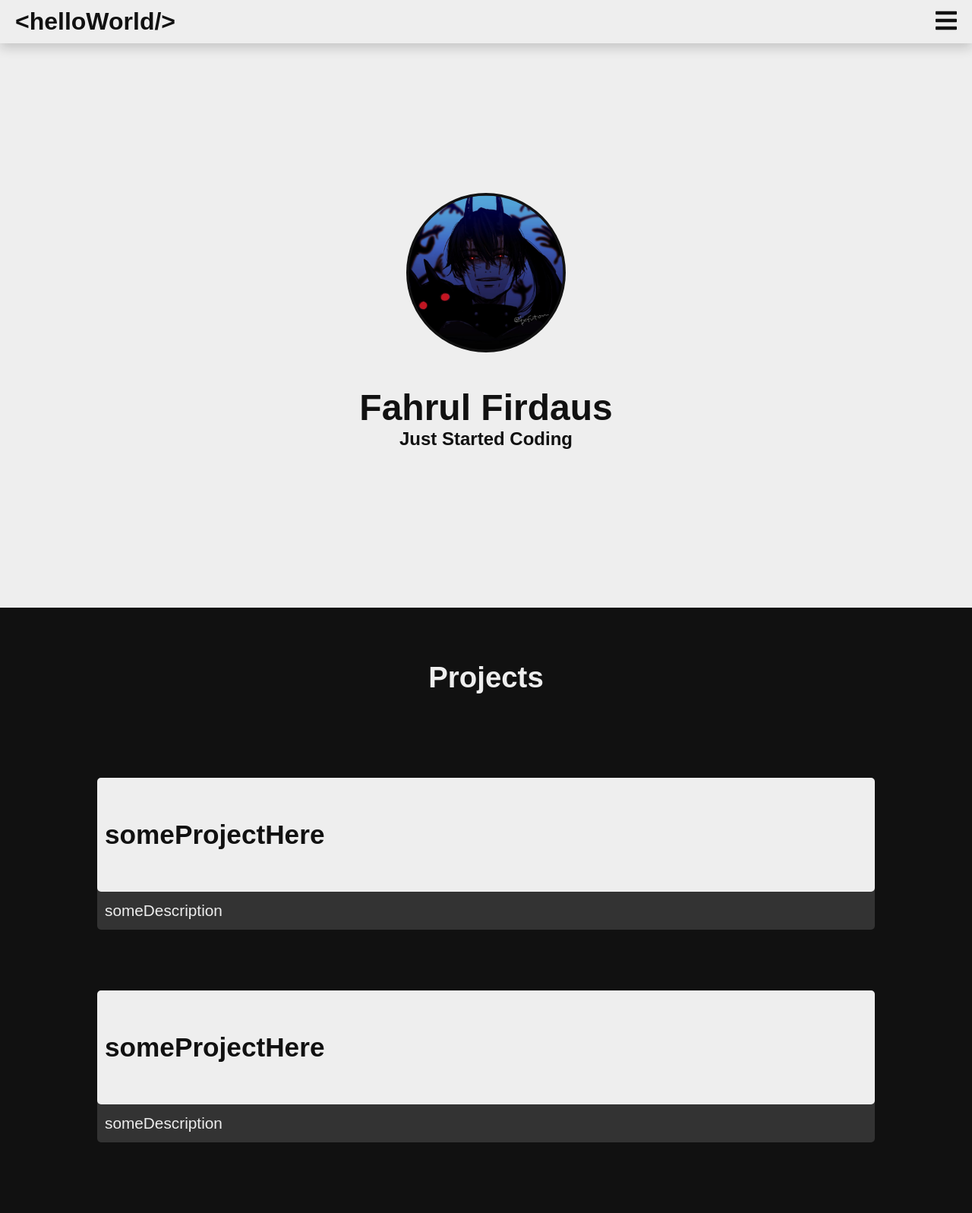
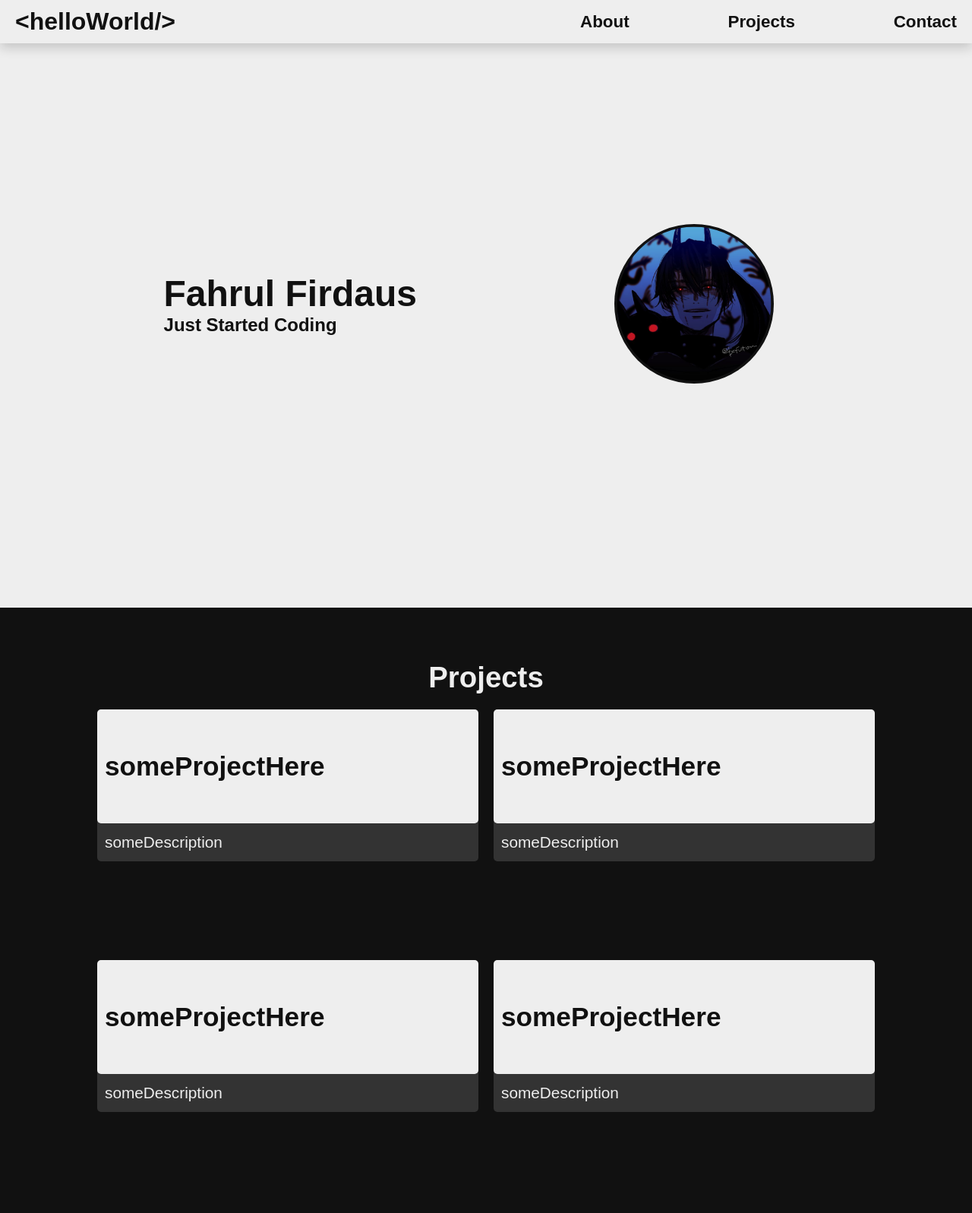
Before and after one commit to eiaryuel/portfolio-website, a plain HTML site: page index.html in a window 1280 px wide. Shown: the top 1597 px of the page at 76% size. Drawn offline with Linux system fonts and the light colour scheme.

Commit message:
tablet media screen

```diff
--- a/index.html
+++ b/index.html
@@ -54,28 +54,48 @@
               <p>someDescription</p>
             </div>
           </a>
+          <a href="#"
+            ><div class="project project-tablet">
+              <h1>someProjectHere</h1>
+              <p>someDescription</p>
+            </div>
+          </a>
+          <a href="#"
+            ><div class="project project-tablet">
+              <h1>someProjectHere</h1>
+              <p>someDescription</p>
+            </div>
+          </a>
         </div>
       </div>
 
       <div class="contact" id="contact">
         <h1 class="tittle">Contact Me</h1>
         <div class="sm-tile">
+          <a href="https://www.facebook.com/profile.php?id=100073129131146" target="_blank">
             <div class="grid">
               <i class="fab fa-facebook-f"></i>
               <p>Facebook</p>
             </div>
+          </a>
+          <a href="https://www.instagram.com/eiaryuel/" target="_blank">
             <div class="grid">
               <i class="fab fa-instagram"></i>
               <p>Instagram</p>
             </div>
+          </a>
+          <a href="https://github.com/eiaryuel" target="_blank">
             <div class="grid">
               <i class="fab fa-github"></i>
               <p>Github</p>
             </div>
+          </a>
+          <a href="https://codepen.io/eiaryuel" target="_blank">
             <div class="grid">
               <i class="fab fa-codepen"></i>
               <p>Codepen</p>
             </div>
+          </a>
         </div>
       </div>
     </div>
--- a/style.css
+++ b/style.css
@@ -175,6 +175,11 @@ body {
   gap: 75px;
 }
 
+.sm-tile a {
+  text-decoration: none;
+  color: #111111;
+}
+
 .grid {
   display: grid;
   justify-content: center;
@@ -198,3 +203,56 @@ body {
   font-size: 1.2rem;
   font-weight: 500;
 }
+
+.project-tablet {
+  display: none;
+}
+
+@media screen and (min-width: 768px) {
+  .hero {
+    flex-direction: row;
+    justify-content: space-evenly;
+  }
+
+  .textBox {
+    text-align: left;
+  }
+
+  .openButton,
+  .closeButton {
+    display: none;
+  }
+
+  .nav-links {
+    position: static;
+    transform: translateX(0);
+    align-items: center;
+    background-color: transparent;
+    width: 40%;
+  }
+
+  .nav-links ul {
+    flex-direction: row;
+    justify-content: space-between;
+    height: 100%;
+  }
+
+  .nav-links a {
+    color: #111111;
+    padding: 0;
+  }
+
+  .project-tablet {
+    display: block;
+  }
+
+  .project-tile {
+    height: 80vh;
+    width: 80%;
+    margin: auto;
+    display: grid;
+    grid-template-columns: repeat(2, 1fr);
+    grid-template-rows: repeat(2, 1fr);
+    gap: 20px;
+  }
+}
```
Lines whose indentation alone changed are shown as unchanged.
